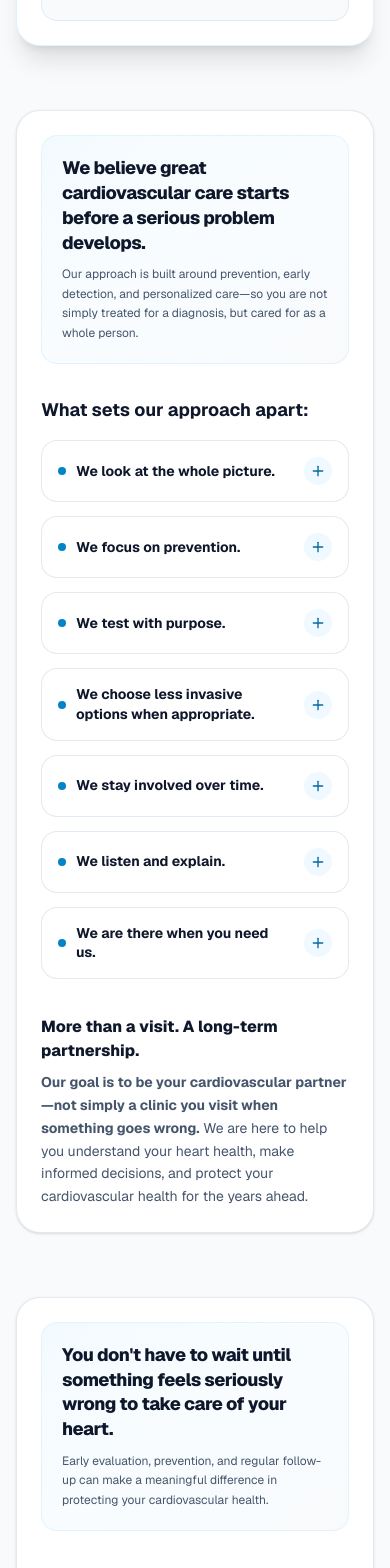
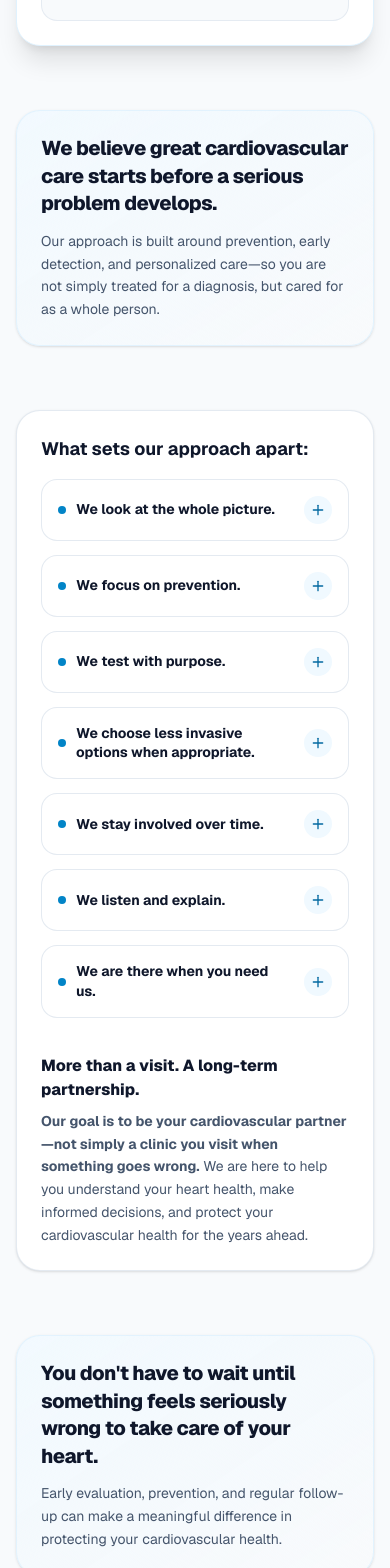
Before and after one commit to DynamicDOMinator/medical, a Next.js app: page /about in a window 390 px wide. Shown: the part 2300-3868 px from the top of the page. Built offline with nearby package versions, Linux system fonts and the light colour scheme.

Commit message:
acaaaaca

```diff
--- a/src/app/about/page.jsx
+++ b/src/app/about/page.jsx
@@ -303,17 +303,18 @@ export default function AboutPage() {
           </div>
         </div>
 
-        {/* Section 1: Philosophy / Care Approach ("What sets our approach apart") */}
-        <div className="bg-white border border-slate-200/90 rounded-3xl p-6 sm:p-12 shadow-sm space-y-8">
-          <div className="bg-gradient-to-br from-blue-50/80 via-sky-50/40 to-slate-50 border border-blue-100/90 rounded-2xl p-5 sm:p-7 space-y-2.5">
-            <h2 className="text-lg sm:text-2xl lg:text-3xl font-extrabold text-slate-900 tracking-tight leading-snug sm:leading-tight">
+        {/* Section 1 Header Banner (Standalone with colored background, outside white parent container) */}
+        <div className="bg-gradient-to-br from-blue-50/80 via-sky-50/40 to-slate-50 border border-blue-100/90 rounded-3xl p-6 sm:p-10 shadow-sm space-y-3">
+          <h2 className="text-xl sm:text-2xl lg:text-3xl font-extrabold text-slate-900 tracking-tight leading-snug sm:leading-tight">
             We believe great cardiovascular care starts before a serious problem develops.
           </h2>
-            <p className="text-slate-600 text-xs sm:text-sm md:text-base leading-relaxed">
+          <p className="text-slate-600 text-sm sm:text-base leading-relaxed">
             Our approach is built around prevention, early detection, and personalized care—so you are not simply treated for a diagnosis, but cared for as a whole person.
           </p>
         </div>
 
+        {/* Section 1: Philosophy / Care Approach ("What sets our approach apart") */}
+        <div className="bg-white border border-slate-200/90 rounded-3xl p-6 sm:p-12 shadow-sm space-y-8">
           <div className="space-y-4">
             <h3 className="text-lg sm:text-xl font-bold text-slate-900">
               What sets our approach apart:
@@ -332,17 +333,18 @@ export default function AboutPage() {
           </div>
         </div>
 
-        {/* Section 2: Patient Guidance ("A few things we want every patient to know") */}
-        <div className="bg-white border border-slate-200/90 rounded-3xl p-6 sm:p-12 shadow-sm space-y-8">
-          <div className="bg-gradient-to-br from-blue-50/80 via-sky-50/40 to-slate-50 border border-blue-100/90 rounded-2xl p-5 sm:p-7 space-y-2.5">
-            <h2 className="text-lg sm:text-2xl lg:text-3xl font-extrabold text-slate-900 tracking-tight leading-snug sm:leading-tight">
+        {/* Section 2 Header Banner (Standalone with colored background, outside white parent container) */}
+        <div className="bg-gradient-to-br from-blue-50/80 via-sky-50/40 to-slate-50 border border-blue-100/90 rounded-3xl p-6 sm:p-10 shadow-sm space-y-3">
+          <h2 className="text-xl sm:text-2xl lg:text-3xl font-extrabold text-slate-900 tracking-tight leading-snug sm:leading-tight">
             You don&apos;t have to wait until something feels seriously wrong to take care of your heart.
           </h2>
-            <p className="text-slate-600 text-xs sm:text-sm md:text-base leading-relaxed">
+          <p className="text-slate-600 text-sm sm:text-base leading-relaxed">
             Early evaluation, prevention, and regular follow-up can make a meaningful difference in protecting your cardiovascular health.
           </p>
         </div>
 
+        {/* Section 2: Patient Guidance ("A few things we want every patient to know") */}
+        <div className="bg-white border border-slate-200/90 rounded-3xl p-6 sm:p-12 shadow-sm space-y-8">
           <div className="space-y-4">
             <h3 className="text-lg sm:text-xl font-bold text-slate-900">
               A few things we want every patient to know:
```
Lines whose indentation alone changed are shown as unchanged.
